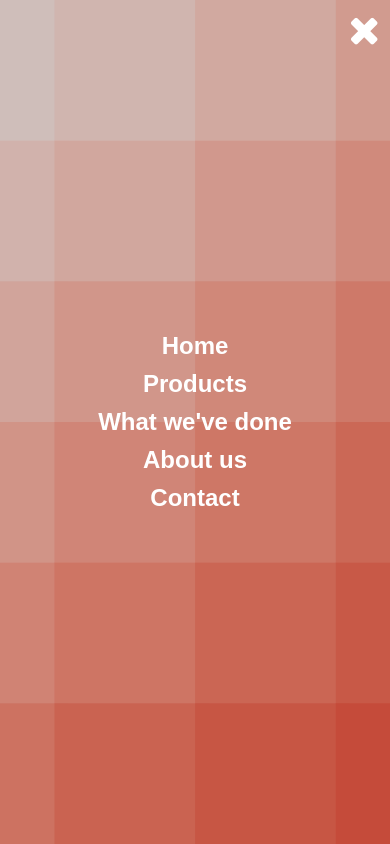
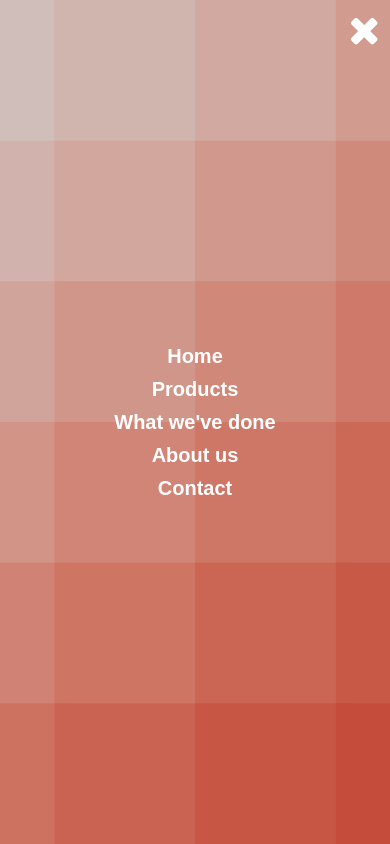
Before and after one commit to msimicshauma/company-template-one, a plain HTML site: page index.html in a window 390 px wide. Both pictures are taken after a click on the icon 367 px from the left and 25 px from the top of the page. Drawn offline with Linux system fonts and the light colour scheme; a web font is replaced by a local one.

Commit message:
Fixed font-size for mobile-nav v2

```diff
--- a/assets/css/style.css
+++ b/assets/css/style.css
@@ -181,7 +181,7 @@ a:visited {
     justify-content: center;
     text-align: center;
     min-height: 100vh;
-    font-size: 20px;
+    font-size: 24px;
     font-weight: bold;
     position: relative;
 }
@@ -281,10 +281,6 @@ a:visited {
     .content a {
         padding: 7px 20px;
     }
-
-    .mobile-nav {
-        font-size: 24px;
-    }
 }
 
 @media only screen and (max-width: 600px) {
@@ -301,4 +297,8 @@ a:visited {
         font-size: 17px;
         padding: 0 20px;
     }
+
+    .mobile-nav {
+        font-size: 20px;
+    }
 }
```
